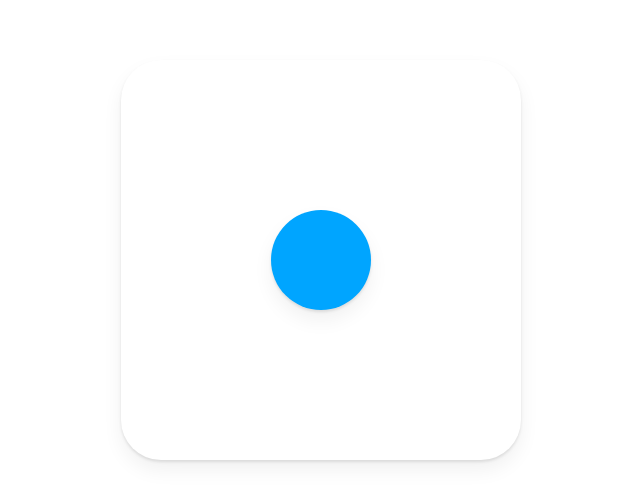
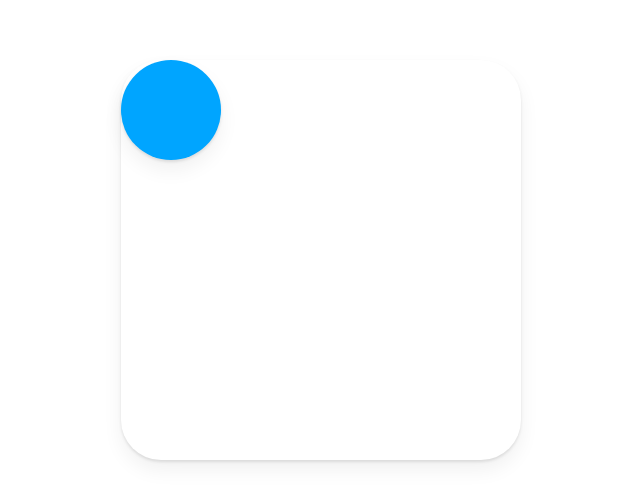
Before and after one commit to johj703/react_masterclass, a React (Create React App) app in the folder animation/: page / in a window 1280 px wide. Shown: the part 140-642 px from the top of the page, without its empty margins (319-959 px from the left). Built offline with nearby package versions, Linux system fonts and the light colour scheme.

Commit message:
브라우저 화면을 클릭하면 원이 위쪽 가운데로 이동하고 다시 브라우저 화면을 클릭하면 원래 위치로 이동하도록 작성

```diff
--- a/animation/src/App.tsx
+++ b/animation/src/App.tsx
@@ -1,5 +1,6 @@
 import styled from "styled-components";
 import { motion } from "framer-motion";
+import { useState } from "react";
 
 const Wrapper = styled(motion.div)`
   height: 100vh;
@@ -16,8 +17,6 @@ const Box = styled(motion.div)`
   background-color: rgba(255, 255, 255, 1);
   border-radius: 40px;
   display: flex;
-  justify-content: center;
-  align-items: center;
   box-shadow: 0 2px 3px rgba(0, 0, 0, 0.1), 0 10px 20px rgba(0, 0, 0, 0.06);
 `;
 
@@ -30,9 +29,11 @@ const Circle = styled(motion.div)`
 `;
 
 function App() {
+  const [clicked, setClicked] = useState(false);
+  const toggleClicked = () => setClicked((prev) => !prev);
   return (
-    <Wrapper>
-      <Box>
+    <Wrapper onClick={toggleClicked}>
+      <Box style={{ justifyContent: clicked ? "center" : "flex-start" }}>
         <Circle />
       </Box>
     </Wrapper>
```
